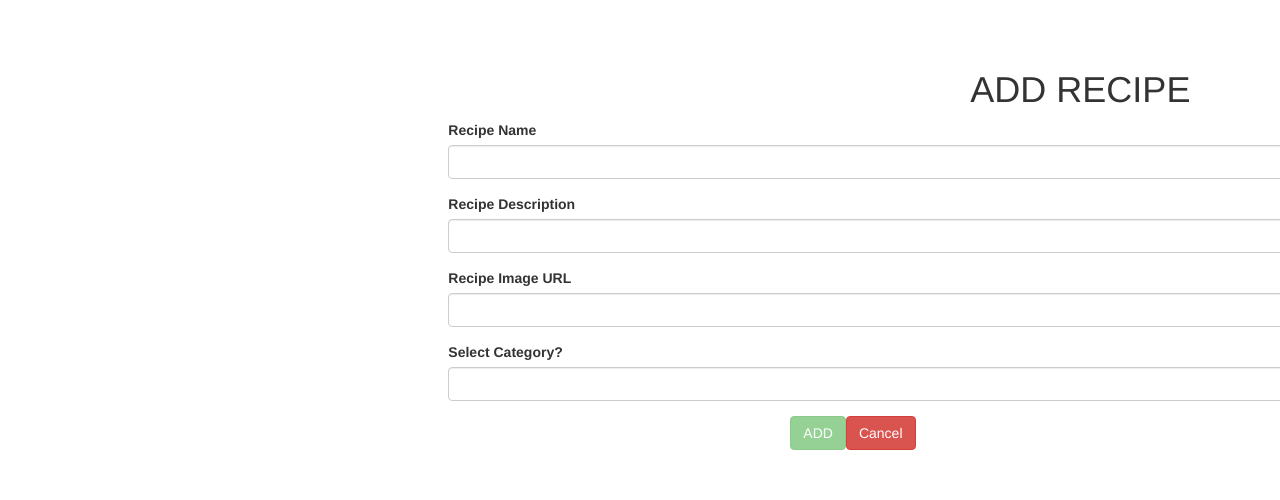
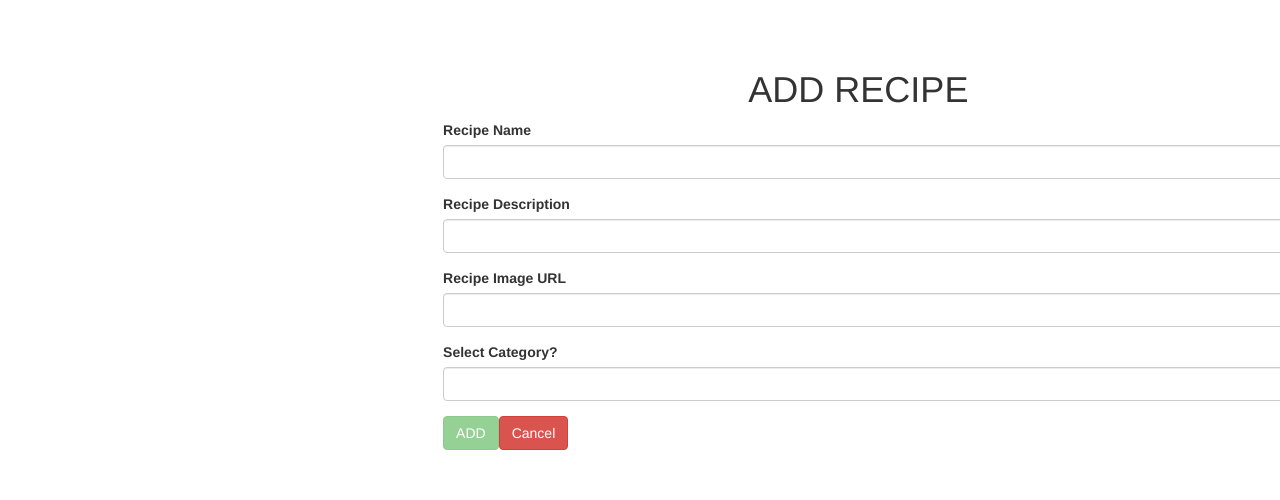
Before and after one commit to horcruxxxx/ShopFoood, an Angular app: page /recipes/add in a window 1280 px wide. Shown: the part 150-650 px from the top of the page. Built offline with nearby package versions, Linux system fonts and the light colour scheme; no server answers.

Commit message:
improved CSS
left margin -400 changed to -55% to avoid overlapping

```diff
--- a/src/app/Components/recipes/add-recipe/add-recipe.component.css
+++ b/src/app/Components/recipes/add-recipe/add-recipe.component.css
@@ -2,7 +2,7 @@
     margin-top: 30px;
 }
 .editContainer{
-  margin-left: -300px;
+  margin-left: -55%;
 }
 
 input.ng-invalid.ng-touched,select.ng-invalid.ng-touched{
@@ -12,7 +12,3 @@ input.ng-invalid.ng-touched,select.ng-invalid.ng-touched{
 input.ng-valid.ng-touched,select.ng-valid.ng-touched{
   border:3px solid green;
 }
-
-.heading{
-  margin-left: 40%;
-}
--- a/src/app/Components/recipes/recipe-edit/recipe-edit.component.css
+++ b/src/app/Components/recipes/recipe-edit/recipe-edit.component.css
@@ -1,3 +1,4 @@
+
 .editContainer{
-    margin-left: -400px;
+    margin-left: -55%;
 }
--- a/src/app/Components/recipes/recipe-edit/recipe-edit.component.html
+++ b/src/app/Components/recipes/recipe-edit/recipe-edit.component.html
@@ -1,7 +1,7 @@
 <div class="container">
     <div class="row">
         <div class="col-xs-12 col-sm-10 col-md-6 col-sm-offset-1 col-md-offset-2">
-            <h1 class="heading">UPDATE RECIPE</h1>
+            <h1>UPDATE RECIPE</h1>
             <form class="editContainer" [formGroup]="recipeEditForm" (ngSubmit)="onSubmit()">
 
                 <!-- RECIPE NAME -->
```
